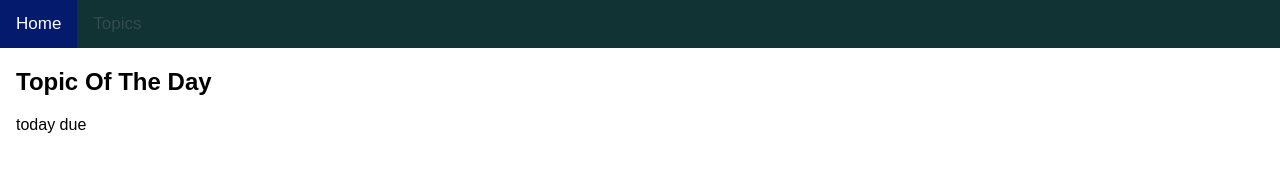
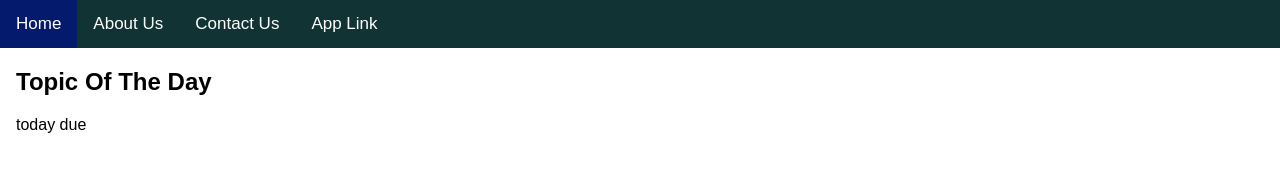
Before and after one commit to NaveenTanuku/TopicOfTheDay-doc, a plain HTML site: page index.html in a window 1280 px wide. Drawn offline with Linux system fonts and the light colour scheme.

Commit message:
added home.html

```diff
--- a/index.css
+++ b/index.css
@@ -14,7 +14,7 @@ body {
 
     .topnav a {
     float: left;
-    color: #fef2;
+    color: white;
     text-align: center;
     padding: 14px 16px;
     text-decoration: none;
@@ -24,13 +24,6 @@ body {
 
 
     .topnav a:hover {
-    background-color: #ddd;
-    color: black;
-    }
-
-
-
-    .topnav a.active {
     background-color: #031A6D;
     color: white;
     }
--- a/index.html
+++ b/index.html
@@ -9,10 +9,10 @@ Bearcat Events
 <body>
 
 <div class="topnav">
-  <a class="active" href="#home">Home</a>
-  <a href="#news">Topics</a>
-  <a href="#contact"></a>
-  <a href="#about"></a>
+  <a href="/home.html">Home</a>
+  <a href="#news">About Us</a>
+  <a href="#contact">Contact Us</a>
+  <a href="https://topicoftheday.herokuapp.com/">App Link</a>
 </div>
 
 <div style="padding-left:16px">
```
Also changed, not shown: home.html (added, +6 -0 lines).
